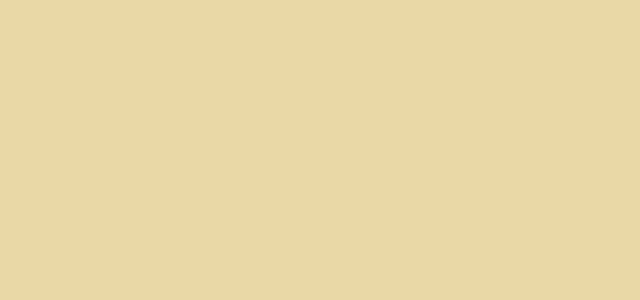
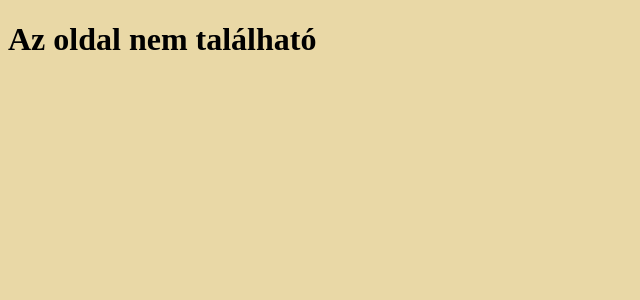
Before and after one commit to papandras/NJIT-2021-2022-Vizsgaremek, a Vue app in the folder Frontend/: page /login in a window 1280 px wide. Before the commit this address had no page. Shown: the top 300 px of the page, without its empty margins (0-640 px from the left). Built offline with nearby package versions, Linux system fonts and the light colour scheme; the HTML template or start-up script is replaced by a standard one.

Commit message:
notfoundpage

```diff
--- a/Frontend/src/router/index.js
+++ b/Frontend/src/router/index.js
@@ -19,6 +19,11 @@ const router = createRouter({
       name: "index",
       component: () => import("../views/IndexView.vue"),
     },
+    {
+      path: "/:pathMatch(.*)*",
+      name: "notfound",
+      component: () => import("../views/NotFoundPage.vue"),
+    },
   ],
 });
 
--- /dev/null
+++ b/Frontend/src/views/NotFoundPage.vue
@@ -0,0 +1,3 @@
+<template>
+    <h1>Az oldal nem található</h1>
+</template>
```
